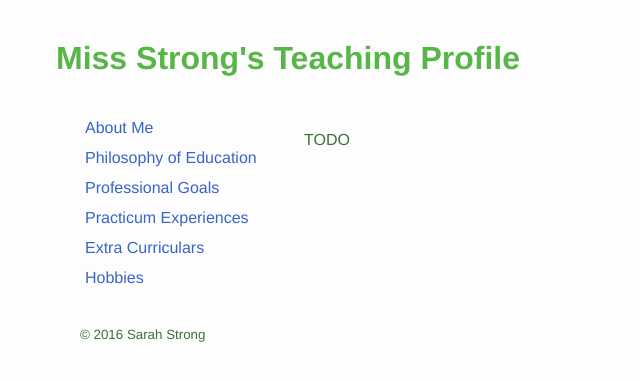
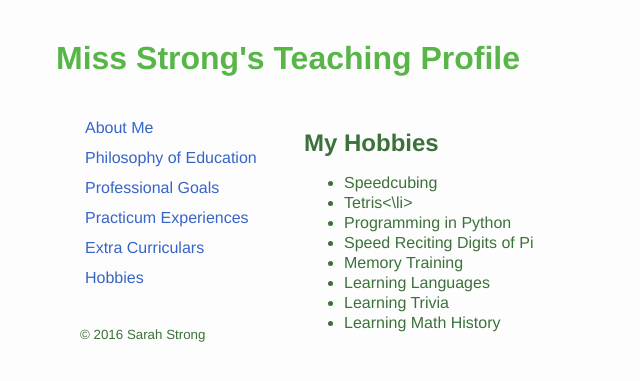
Before and after one commit to sarahstrong314/sarahstrong.ca, a Jekyll site: the page built from hobbies.html, in a window 1280 px wide. Shown: the top 381 px of the page, without its empty margins (0-640 px from the left). Built offline with Jekyll 4.4.1, drawn with Linux system fonts in a browser that asks for light colours; nearby versions of some CDN libraries; library files that are not in the unit come from our copies; Markdown is read by kramdown in place of the engine named in the settings.

Commit message:
Added content to hobbies page

```diff
--- a/hobbies.html
+++ b/hobbies.html
@@ -5,7 +5,17 @@ title: Hobbies
 
 <div id="hobbies">
 
-<p>TODO</p>
-<!--Insert stuff about cubing etc.-->
+<h2>My Hobbies</h2>
+
+<ul>
+  <li>Speedcubing</li>
+  <li>Tetris<\li>
+  <li>Programming in Python</li>
+  <li>Speed Reciting Digits of Pi</li>
+  <li>Memory Training</li>
+  <li>Learning Languages</li>
+  <li>Learning Trivia</li>
+  <li>Learning Math History</li>
+</ul>
 
 </div>
```
